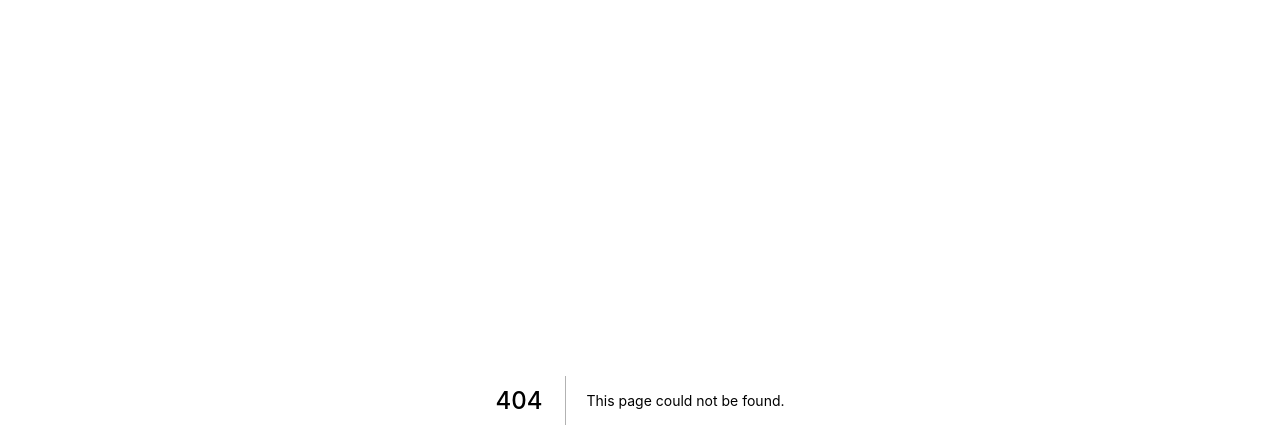
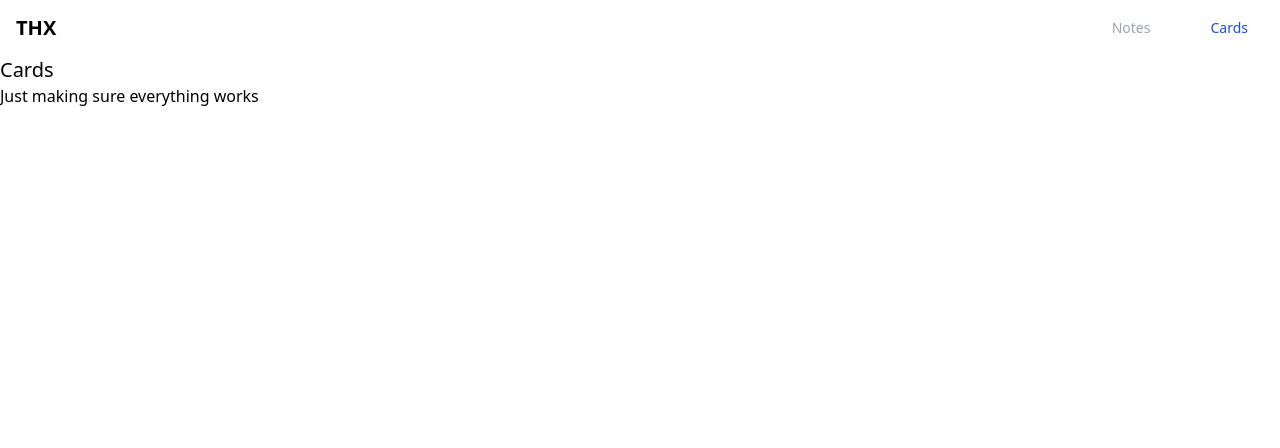
Before and after one commit to tohhongxiang123/milkdown-nextjs, a Next.js app: page /cards in a window 1280 px wide. Before the commit this address had no page. Shown: the top 448 px of the page. Built offline with nearby package versions, Linux system fonts and the light colour scheme.

Commit message:
Add global layout

```diff
--- /dev/null
+++ b/components/Layout/index.tsx
@@ -0,0 +1,24 @@
+import TopNavBar from "../TopNavBar"
+
+interface LayoutProps {
+    children: React.ReactNode | React.ReactNode[]
+}
+
+const links = [{
+    name: 'Notes',
+    path: '/notes'
+}, {
+    name: 'Cards',
+    path: '/cards'
+}]
+
+export default function Layout({ children } : LayoutProps) {
+    return (
+        <div>
+            <TopNavBar links={links} />
+            <main>
+                {children}
+            </main>
+        </div>
+    )
+}
--- /dev/null
+++ b/pages/cards.tsx
@@ -0,0 +1,10 @@
+import Layout from "../components/Layout";
+
+export default function Cards() {
+    return (
+        <Layout>
+            <h1 className="text-xl">Cards</h1>
+            <p>Just making sure everything works</p>
+        </Layout>
+    )
+}
--- a/pages/index.tsx
+++ b/pages/index.tsx
@@ -1,12 +1,15 @@
 import dynamic from "next/dynamic";
+import Layout from "../components/Layout";
 
 const RichMarkdownEditor = dynamic(() => import("../components/RichMarkdownEditor"), { ssr: false })
 
 const Home = () => {
 	return (
-		<div className="flex flex-col justify-center items-center">
-			<RichMarkdownEditor />
-		</div>
+		<Layout>
+			<div className="flex flex-col justify-center items-center">
+				<RichMarkdownEditor />
+			</div>
+		</Layout>
 	)
 };
 
--- /dev/null
+++ b/pages/notes.tsx
@@ -0,0 +1,9 @@
+import Layout from "../components/Layout";
+
+export default function NotesPage() {
+    return (
+        <Layout>
+            <h1>This is page to list all your notes</h1>
+        </Layout>
+    )
+}
```
